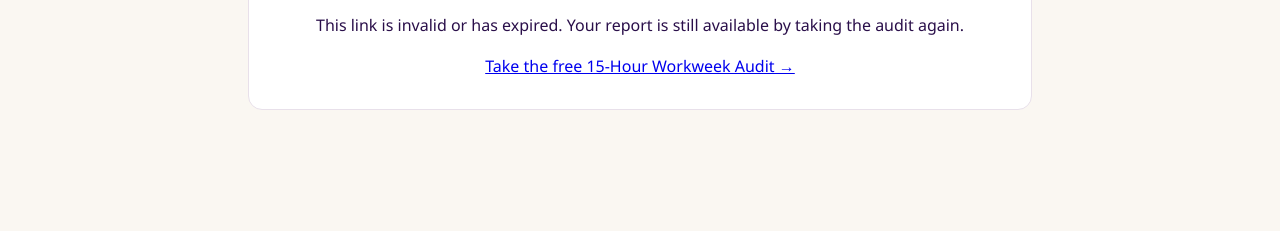
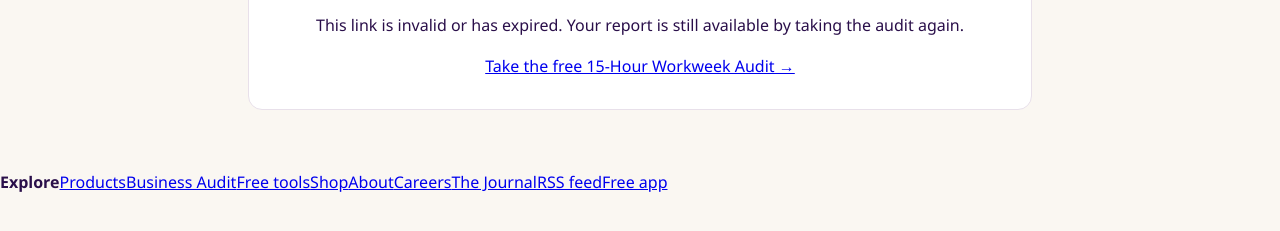
Before and after one commit to gabochie/softlife, a plain HTML site: page 08-app/app/tools/audit-result.html in a window 1280 px wide. Shown: the part 203-434 px from the top of the page. Drawn offline with Linux system fonts and the light colour scheme; no server answers.

Commit message:
Shop global footer wired on all pages
- Added <footer class="site-footer" data-sl-surface="footer_explore"> to standalone tool pages missing global chrome:
  tools/audit.html, tools/clarity.html, tools/scorecard.html, tools/audit-result.html, tools/clarity-result.html, tools/scorecard-result.html
- Global footer source of truth (nav-config.js footer_explore) includes Shop -> /shop/; rendered on all pages with the surface
- Live-verified: /tools/audit now renders footer_explore with Shop link (Explore: Products, Business Audit, Free tools, Shop, About, Careers, The Journal, RSS feed, Free app)
- /shop/ now live with real Selar links (251tr65i1l, 15575s4z9f); pre-order CTAs on REPLACE_* placeholders
- Transaction flow verified in code: Selar pay -> webhook /api/webhooks/purchase -> softlife_purchases -> /api/claim/preview+complete -> tier -> dashboard
- Tests: 33/33 OK; deploy OK (cron-limit error harmless)

```diff
--- a/08-app/app/tools/audit-result.html
+++ b/08-app/app/tools/audit-result.html
@@ -152,4 +152,5 @@ $("print").addEventListener("click", () => window.print());
 <script src="/js/nav-config.js"></script>
 <script src="/js/nav.js" defer></script>
 </body>
+<footer class="site-footer" data-sl-surface="footer_explore"></footer>
 </html>
```
Also changed, not shown: 08-app/app/tools/audit.html (+1 -0 lines), 08-app/app/tools/clarity-result.html (+1 -0 lines), 08-app/app/tools/clarity.html (+1 -0 lines), 08-app/app/tools/scorecard-result.html (+1 -0 lines), 08-app/app/tools/scorecard.html (+1 -0 lines).
